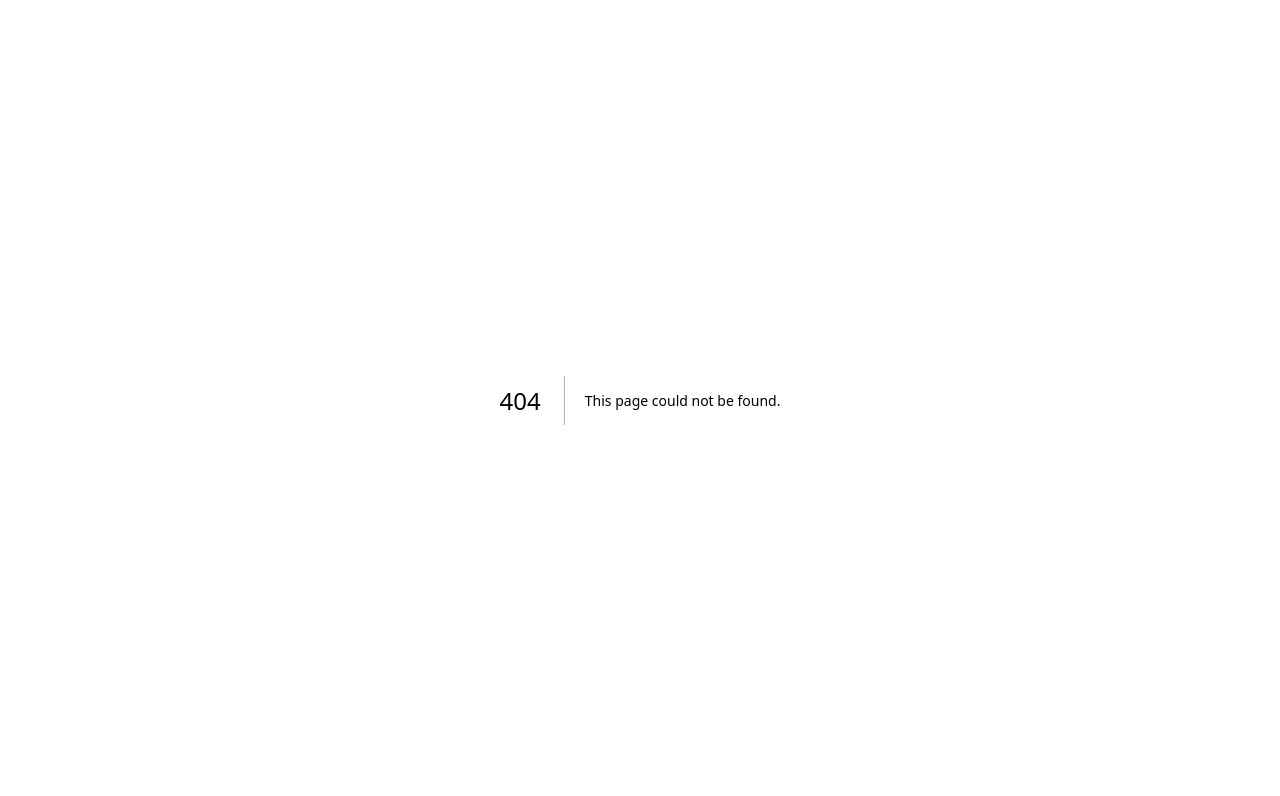
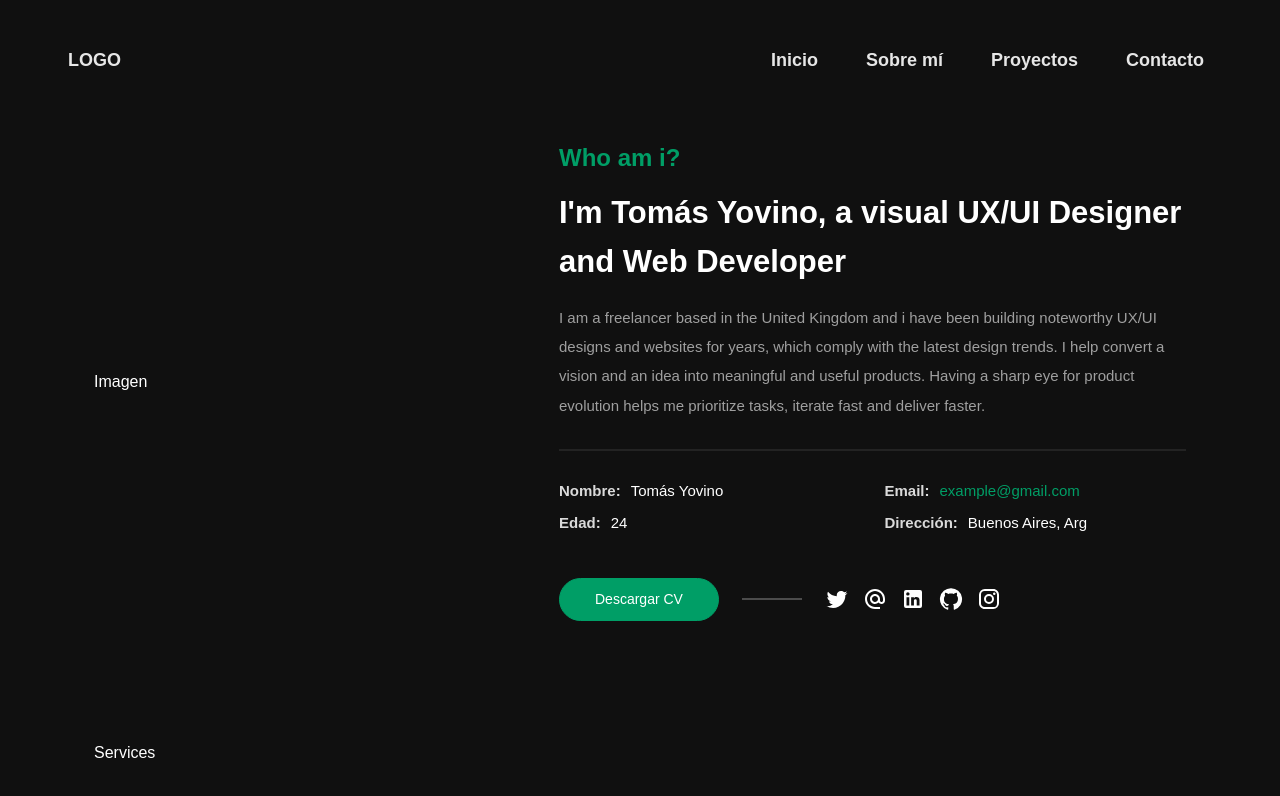
Before and after one commit to tomasyovino/Kae-Porfolio, a Next.js app: page /about in a window 1280 px wide. Before the commit this address had no page. Shown: the top 796 px of the page. Built offline with nearby package versions, Linux system fonts and the light colour scheme.

Commit message:
Add about component design

```diff
--- a/components/Layout.js
+++ b/components/Layout.js
@@ -4,7 +4,7 @@ const Layout = (props) => {
   return (
     <>
       <Navbar />
-      <div className="layout-container container">
+      <div className="layout-container container p-4">
         {props.children}
       </div>
     </>
--- a/components/Navbar.js
+++ b/components/Navbar.js
@@ -1,19 +1,19 @@
-import React from 'react'
+import Link from "next/link";
 
 const Navbar = () => {
   return (
     <nav className="navbar navbar-dark navbar-expand-lg p-4">
       <div className="container-fluid">
-        <a className="navbar-brand" href="#">LOGO</a>
+        <Link className="navbar-brand" href="/">LOGO</Link>
         <button className="navbar-toggler" type="button" data-bs-toggle="collapse" data-bs-target="#navbarNavAltMarkup" aria-controls="navbarNavAltMarkup" aria-expanded="false" aria-label="Toggle navigation">
           <span className="navbar-toggler-icon"></span>
         </button>
         <div className="collapse navbar-collapse justify-content-end" id="navbarNavAltMarkup">
           <div className="navbar-nav">
-            <a className="nav-link" aria-current="page" href="#">Inicio</a>
-            <a className="nav-link" aria-current="page" href="#">Sobre mí</a>
-            <a className="nav-link" href="#">Proyectos</a>
-            <a className="nav-link" href="#">Contacto</a>
+            <Link className="nav-link" aria-current="page" href="/">Inicio</Link>
+            <Link className="nav-link" aria-current="page" href="/about">Sobre mí</Link>
+            <Link className="nav-link" href="/projects">Proyectos</Link>
+            <Link className="nav-link" href="/contact">Contacto</Link>
           </div>
         </div>
       </div>
--- a/components/Sections/About/About.js
+++ b/components/Sections/About/About.js
@@ -1,8 +1,69 @@
-import React from 'react'
+import Services from "./Services";
+import { Twitter, AlternateEmail, LinkedIn, GitHub, Instagram } from '@mui/icons-material';
 
 const About = () => {
   return (
-    <div>About</div>
+    <section id='about'>
+      <div className='about-info single-section'>
+        <div className='row align-items-center'>
+          {/* <!-- Picture part--> */}
+          <div className='col-12 col-lg-5 info-img'>
+            <span>Imagen</span>
+          </div>
+          {/* <!-- Content part--> */}
+          <div className='col-12 col-lg-7 info-content'>
+            <h2>Who am i?</h2>
+            <h6>I'm Tomás Yovino, a visual UX/UI Designer and Web Developer</h6>
+            <p className='description'>I am a freelancer based in the United Kingdom and i have been building noteworthy UX/UI designs and websites for years, which comply with the latest design trends. I help convert a vision and an idea into meaningful and useful products. Having a sharp eye for product evolution helps me prioritize tasks, iterate fast and deliver faster.</p>
+            <div className="content-info">
+              <div className='row'>
+                <div className='col-12 col-md-6 single-info'>
+                  <span>Nombre:</span>
+                  <p>Tomás Yovino</p>
+                </div>
+                <div className='col-12 col-md-6 single-info'>
+                  <span>Email:</span>
+                  <a href='mailto:random@example.com'>
+                    <p>example@gmail.com</p>
+                  </a>
+                </div>
+              </div>
+              <div className='row'>
+                <div className='col-12 col-md-6 single-info'>
+                  <span>Edad:</span>
+                  <p>24</p>
+                </div>
+                <div className='col-12 col-md-6 single-info'>
+                  <span>Dirección:</span>
+                  <p>Buenos Aires, Arg</p>
+                </div>
+              </div>
+            </div>
+            <div className='d-block d-sm-flex align-items-center'>
+              <a href='#' className='btn content-download'>Descargar CV</a>
+              <ul className='list-unstyled list-inline content-follow'>
+                <li className='list-inline-item'>
+                  <a href='#'><Twitter /></a>
+                </li>
+                <li className='list-inline-item'>
+                  <a href='#'><AlternateEmail /></a>
+                </li>
+                <li className='list-inline-item'>
+                  <a href='#'><LinkedIn /></a>
+                </li>
+                <li className='list-inline-item'>
+                  <a href='#'><GitHub /></a>
+                </li>
+                <li className='list-inline-item'>
+                  <a href='#'><Instagram /></a>
+                </li>
+              </ul>
+            </div>
+          </div>
+        </div>
+      </div>
+      <Services />
+    </section>
   )
 }
 
--- /dev/null
+++ b/pages/about.js
@@ -0,0 +1,10 @@
+import Layout from "../components/Layout";
+import About from "../components/Sections/About/About";
+
+export default function AboutMe() {
+  return (
+    <Layout>
+      <About />
+    </Layout>
+  );
+};
--- a/pages/index.js
+++ b/pages/index.js
@@ -6,5 +6,5 @@ export default function Home() {
     <Layout>
       <Banner />
     </Layout>
-  )
-}
+  );
+};
--- a/styles/globals.css
+++ b/styles/globals.css
@@ -2,11 +2,15 @@ html,
 body {
   padding: 0;
   margin: 0;
-  font-family: -apple-system, BlinkMacSystemFont, Segoe UI, Roboto, Oxygen,
-    Ubuntu, Cantarell, Fira Sans, Droid Sans, Helvetica Neue, sans-serif;
+  font-family: Poppins,sans-serif;
   color: white;
-  background: black;
+  background: #101010;
   min-height: 100vh;
+}
+
+::selection {
+  background-color: #009e66;
+  color: #fff;
 }
 
 #__next {
@@ -30,7 +34,7 @@ a {
 .navbar {
   min-height: 15vh;
   z-index: 99;
-  background-color: black;
+  background-color: #101010;
 }
 
 .navbar .navbar-brand {
@@ -46,6 +50,10 @@ a {
 
 .navbar a:hover {
   color: white;
+}
+
+.single-section {
+  margin-bottom: 120px;
 }
 
 /* Home Section */
@@ -89,10 +97,109 @@ a {
   z-index: 1;
 }
 
+#home .social-media a:hover {
+  color: white;
+}
+
 #home .bannerImg {
   position: absolute;
   right: 120px;
   bottom: 20px;
+  pointer-events: none;
+}
+
+/* About Section */
+#about .about-info .info-content h2 {
+  color: #009e66;
+  font-size: 24px;
+  margin-bottom: 15px;
+  font-weight: 600;
+  line-height: 1.2;
+}
+
+#about .about-info .info-content h6 {
+  font-size: 31px;
+  font-weight: 700;
+  line-height: 1.6;
+  margin-bottom: 16px;
+}
+
+#about .about-info .info-content .description {
+  font-size: 15px;
+  font-weight: 500;
+  color: #9f9f9f;
+  border-bottom: 2px solid rgba(255,255,255,.08);
+  margin-bottom: 0;
+  padding-bottom: 29px;
+  line-height: 1.95;
+}
+
+#about .about-info .info-content .content-info {
+  font-size: 15px;
+  margin-bottom: 4px;
+  padding: 29px 0;
+}
+
+#about .about-info .info-content .single-info {
+  margin-bottom: 10px;
+}
+
+#about .about-info .info-content .single-info span {
+  color: #dadada;
+  font-weight: 600;
+  margin-right: 10px;
+}
+
+#about .about-info .info-content .single-info p {
+  display: inline-block;
+  margin-bottom: 0;
+  font-weight: 400;
+}
+
+#about .about-info .info-content .single-info a {
+  color: #009e66;
+  transition: all .15s ease-in-out;
+}
+
+#about .about-info .info-content .single-info a:hover {
+  color: #005537;
+}
+
+#about .about-info .info-content .content-download {
+  margin-right: 23px;
+  padding: 10px 35px;
+  font-size: 14px;
+  color: #fff;
+  background-color: #009e66 !important;
+  border: 1px solid #009e66 !important;
+  border-radius: 30px;
+}
+
+#about .about-info .info-content .content-follow {
+  display: flex;
+  align-items: center;
+  line-height: 100%;
+  margin-bottom: 0;
+}
+
+#about .about-info .info-content .content-follow::before {
+  background-color: rgba(255,255,255,.25);
+  content: '';
+  height: 2px;
+  margin-right: 23px;
+  width: 60px;
+}
+
+#about .about-info .info-content .content-follow li {
+  margin-right: 14px;
+}
+
+#about .about-info .info-content .content-follow svg {
+  transition: .3s all;
+}
+
+#about .about-info .info-content .content-follow svg:hover {
+  color: #009e66;
 }
 
 @media (max-width: 728px) {
```
Also changed, not shown: components/Sections/Contact/Contact.js (added, +9 -0 lines), pages/contact.js (added, +10 -0 lines), pages/projects.js (added, +10 -0 lines).
